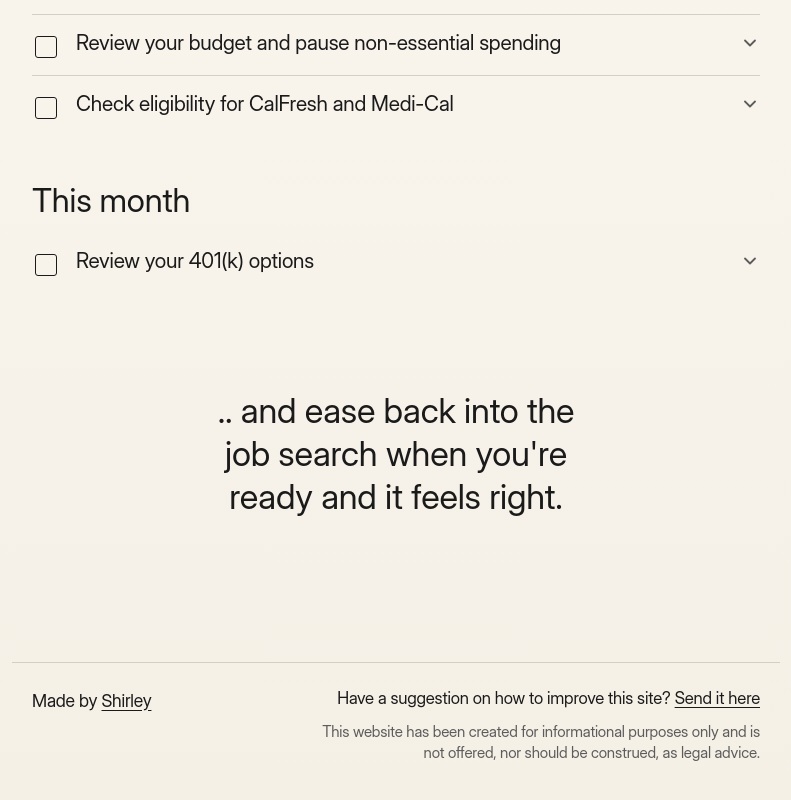
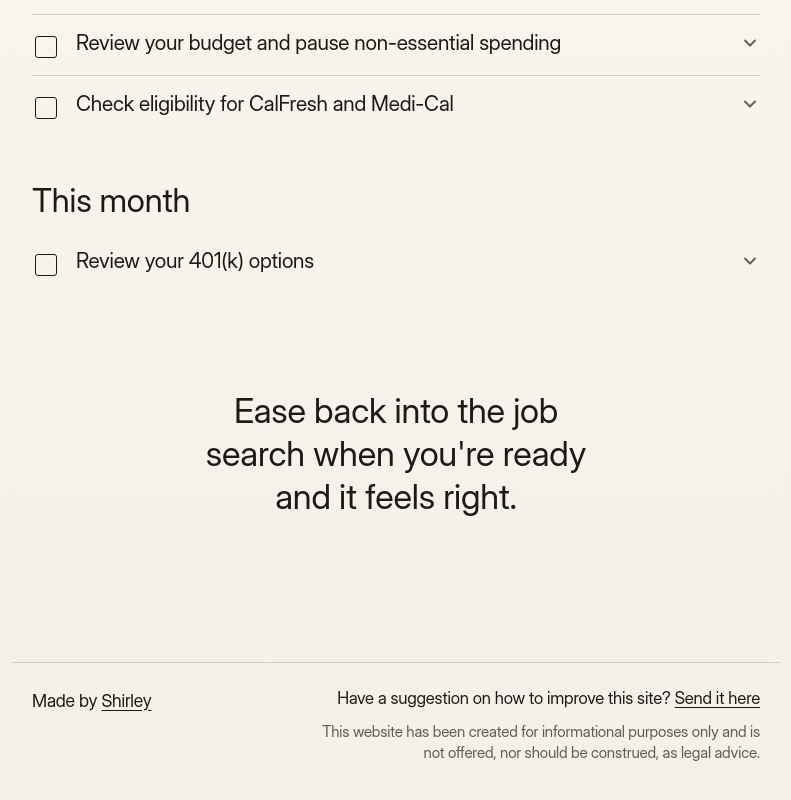
Before and after one commit to sjwtang/ca-layoff-todo, a React (Vite) app: page / in a window 1280 px wide. Shown: the part 1238-2038 px from the top of the page, without its empty margins (244-1035 px from the left). Built offline with nearby package versions, Linux system fonts and the light colour scheme; no server answers; a web font is replaced by a local one.

Commit message:
Simplify closing job-search line
Co-authored-by: shirley.tang01 <shirley.tang01@sjsu.edu>

```diff
--- a/src/pages/HomePage.tsx
+++ b/src/pages/HomePage.tsx
@@ -7,8 +7,7 @@ export function HomePage() {
       <Hero />
       <Checklist />
       <p className="mx-auto mt-20 max-w-md px-5 text-center font-[family-name:var(--font-brand)] text-[1.75rem] leading-tight sm:mt-24 sm:text-[2.15rem]">
-        .. and ease back into the job search when you&apos;re ready and it feels
-        right.
+        Ease back into the job search when you&apos;re ready and it feels right.
       </p>
     </>
   )
```
